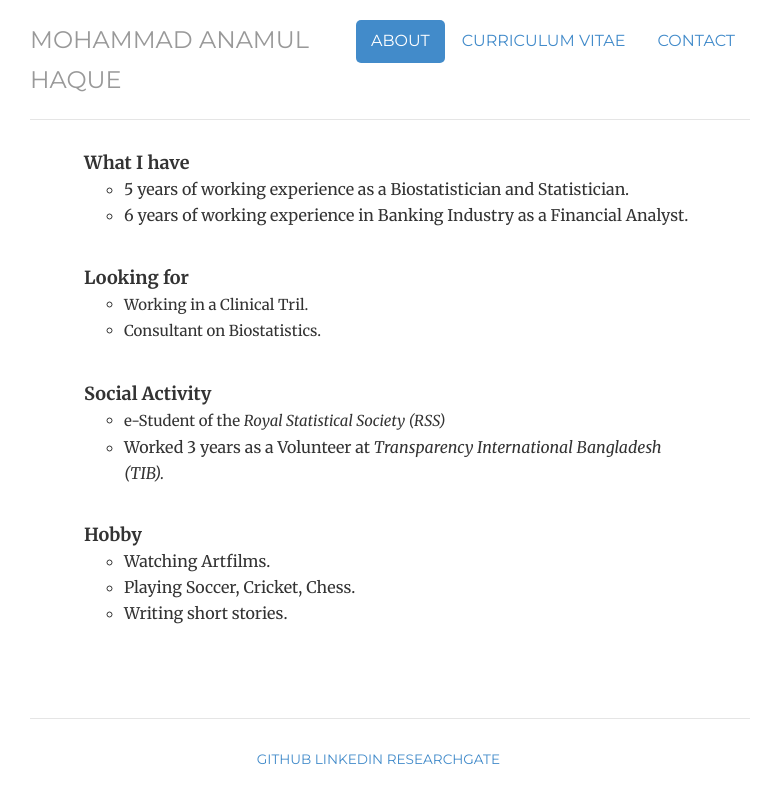
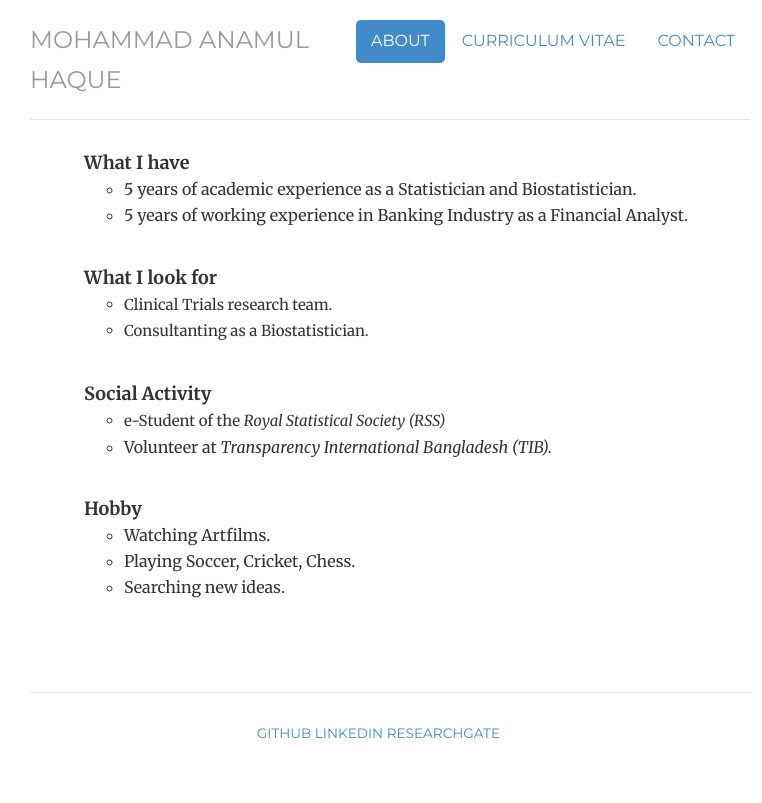
Before and after one commit to haquemdanamul/haquemdanamul, a Jekyll site: the page built from about/index.html, in a window 1280 px wide. Shown: the top 803 px of the page, without its empty margins (250-1012 px from the left). Built offline with Jekyll 4.4.1, drawn with Linux system fonts in a browser that asks for light colours; nearby versions of some CDN libraries; library files that are not in the unit come from our copies.

Commit message:
Update index.html

```diff
--- a/about/index.html
+++ b/about/index.html
@@ -12,31 +12,31 @@ description: Contact information for Mohammad Anamul Haque, a Statistician, Bios
 
 <b style="font-size:18px"> What I have </b>
 <ul style="list-style-type:circle;">
-  <li> 5 years of working experience as a Biostatistician and Statistician.</li>
+  <li> 5 years of academic experience as a Statistician and  Biostatistician.</li>
 
-  <li> 6 years of working experience in Banking Industry as a Financial Analyst.</li>
+  <li> 5 years of working experience in Banking Industry as a Financial Analyst.</li>
      <font style="font-size:15px">
 </ul>
 <br>
 
-<b style="font-size:18px"> Looking for </b>
+<b style="font-size:18px"> What I look for </b>
 <ul style="list-style-type:circle;">
-  <li> Working in a Clinical Tril. </li>
-  <li> Consultant on Biostatistics. </li>
+  <li> Clinical Trials research team. </li>
+  <li> Consultanting as a Biostatistician. </li>
 </ul>
 <br>
 <b style="font-size:18px"> Social Activity </b>
 <ul style="list-style-type:circle;">
   <li>   e-Student of the <i> Royal Statistical Society (RSS)	</i> </li>  </font>
-  <li> Worked 3 years as a Volunteer at <i>Transparency International Bangladesh (TIB). </i> </li>  </font>
+  <li> Volunteer at <i>Transparency International Bangladesh (TIB). </i> </li>  </font>
 </ul>
 <br>
 
    <b style="font-size:18px"> Hobby </b>
 <ul style="list-style-type:circle;">
   <li> Watching Artfilms. </li>
-  <li> Playing Soccer, Cricket, Chess. </li>
-  <li> Writing short stories. </li>
+  <li> Playing Soccer, Cricket, Chess.</li>
+	<li> Searching new ideas.</li>
 </ul>
 <br>
 </br>
```
